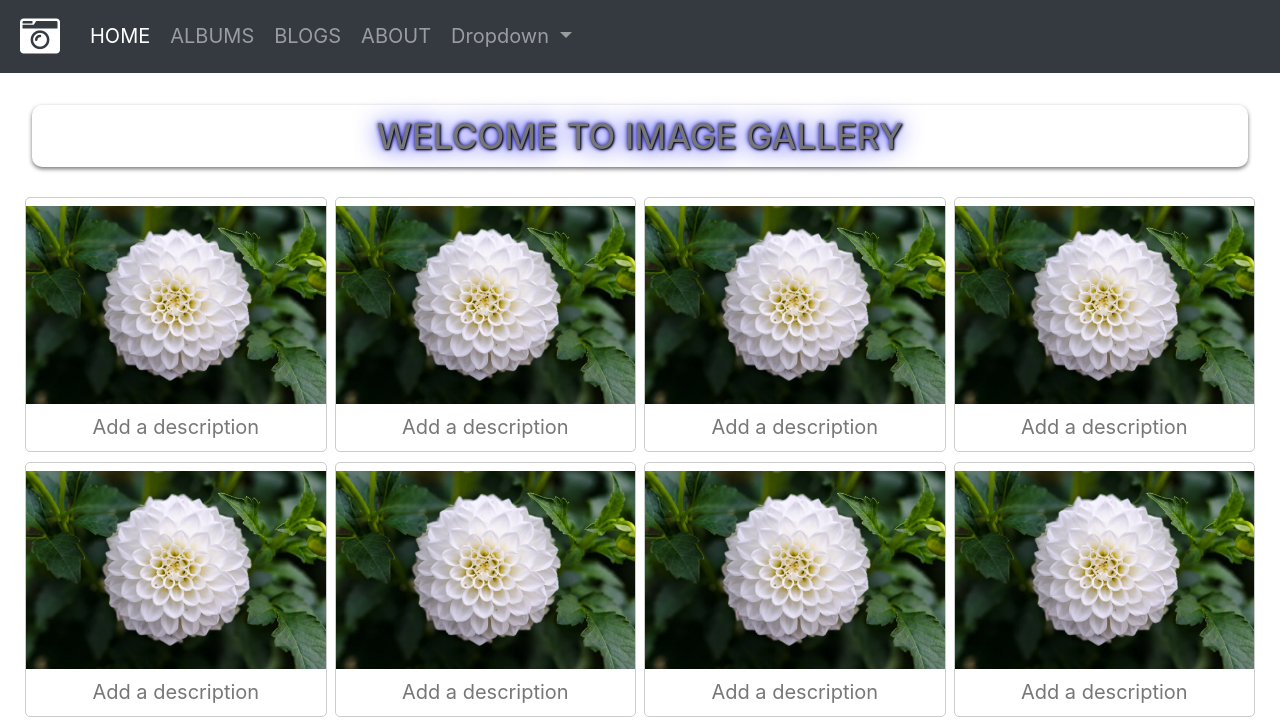
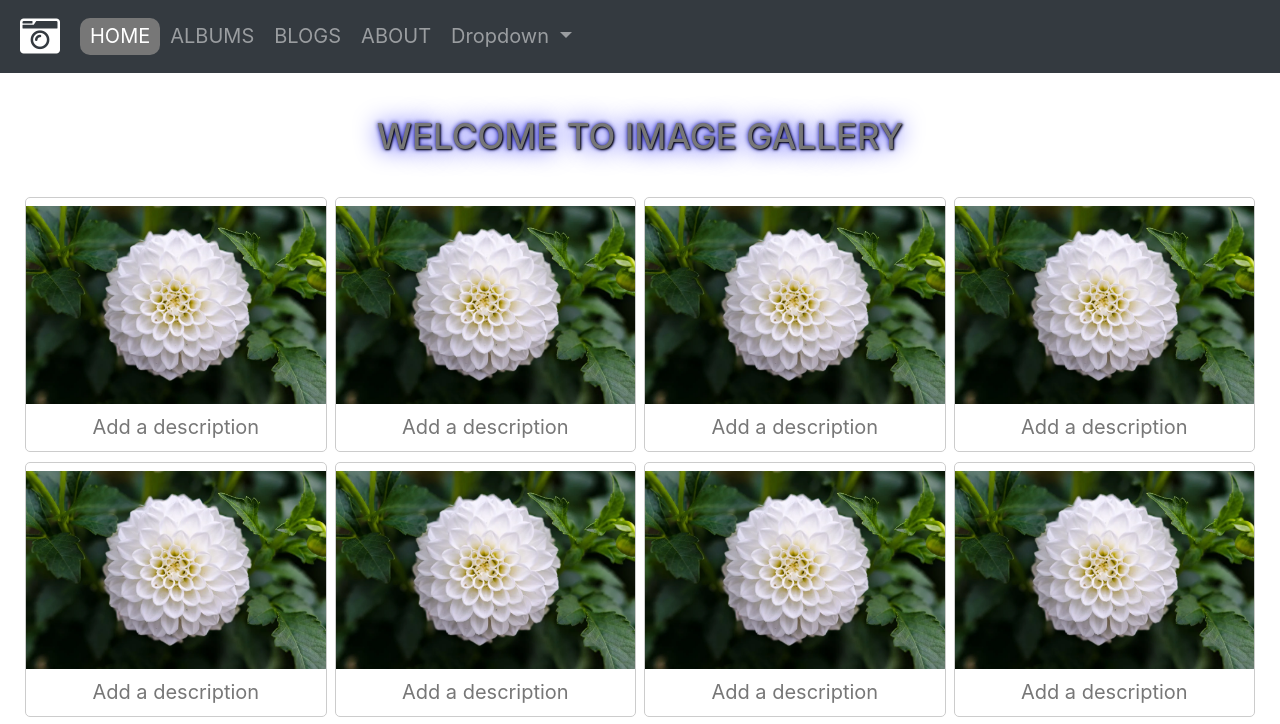
Before and after one commit to YakubuAmidu/ImageGallery, a website: page index.html in a window 1280 px wide. In both pictures the pointer is over the link 120 px from the left and 36 px from the top of the page. Shown: the top 724 px of the page. Drawn offline with nearby package versions, Linux system fonts and the light colour scheme.

Commit message:
Initial commit

```diff
--- a/src/css/style.css
+++ b/src/css/style.css
@@ -11,6 +11,11 @@ body{
   line-height: 17px;
 }
 
+.nav-link:hover{
+  background-color: #777;
+  border-radius: 10px;
+}
+
 .fa-camera-retro{
   font-size: 40px;
 }
@@ -22,7 +27,6 @@ body{
 
 .hello{
   text-transform: uppercase;
-  box-shadow: 0px 2px 4px 0px;
   padding: 10px 10px;
   border-radius: 10px;
   margin-bottom: 30px;
```
